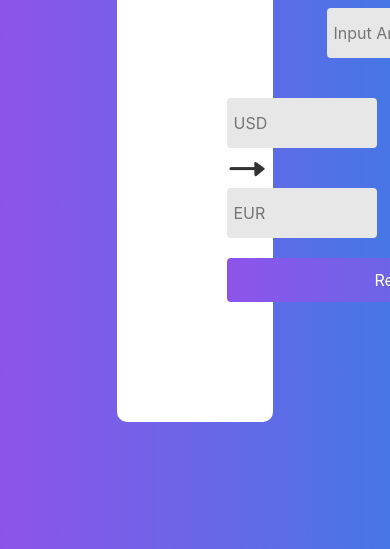
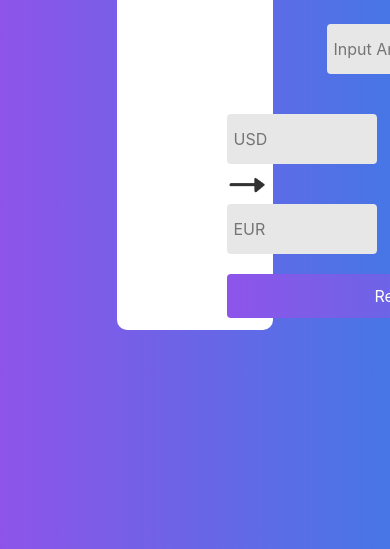
Before and after one commit to shanizalingle/currency-exchanger, a website built with webpack: page src/index.html in a window 390 px wide. Shown: the part 295-844 px from the top of the page. Built offline with nearby package versions, Linux system fonts and the light colour scheme.

Commit message:
make main-container responsive

```diff
--- a/src/css/styles.css
+++ b/src/css/styles.css
@@ -24,10 +24,10 @@ input {
   display: block;
   margin: 0 auto;
   position: absolute;
-  top: 15%;
-  bottom: 15%;
-  left: 30%;
-  right: 30%;
+  width: 40vw;
+  height: 57vh;
+  margin-inline: 30vw;
+  margin-top: 5vh;
 }
 
 .amount-container {
```
